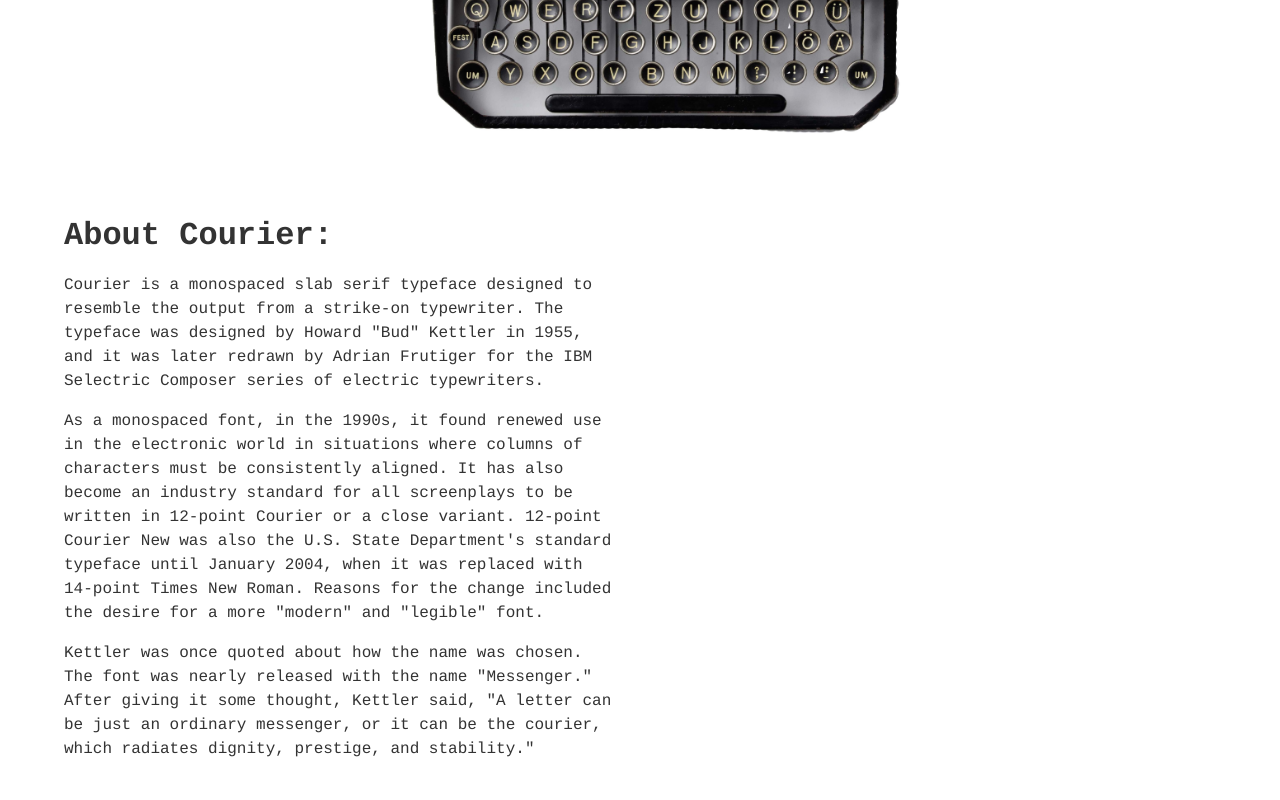
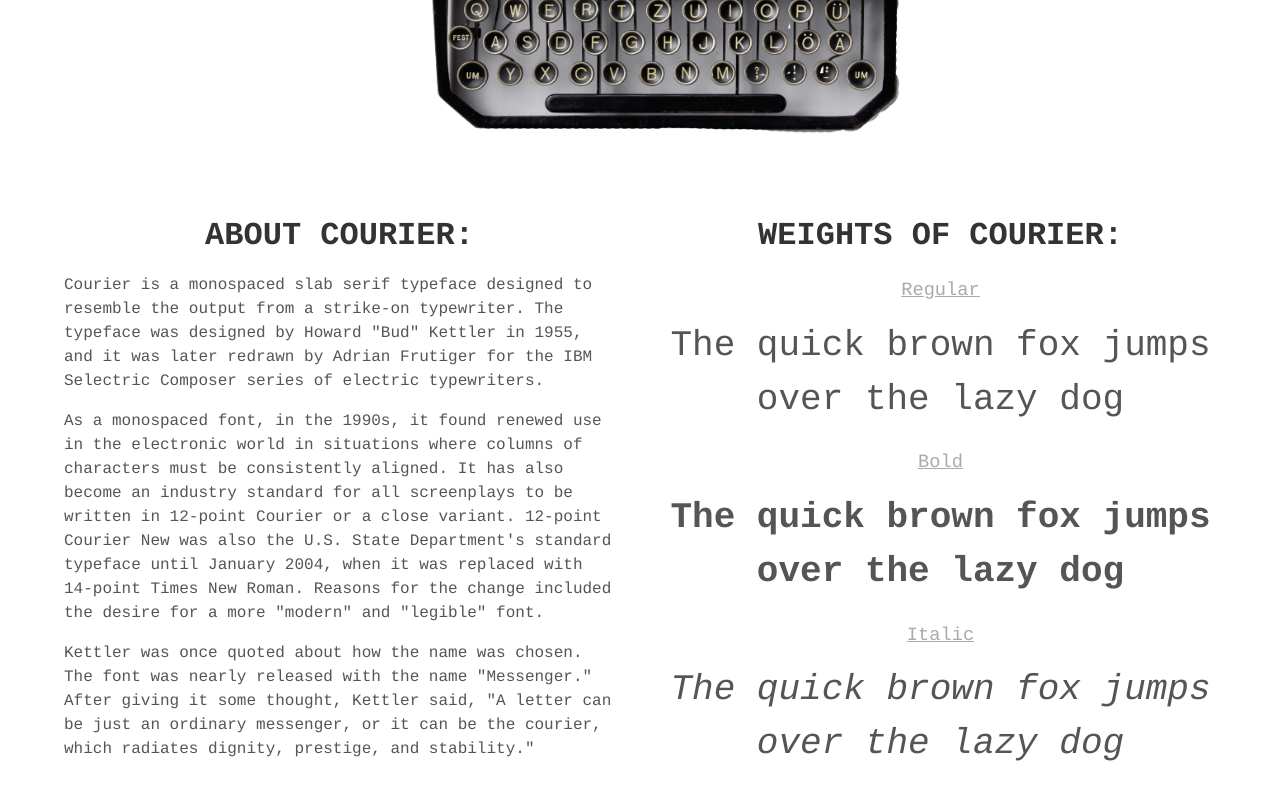
Before and after one commit to hellomynameiskate/ar589-type-challenge, a plain HTML site: page index.html in a window 1280 px wide. Shown: the part 696-1496 px from the top of the page. Drawn offline with Linux system fonts and the light colour scheme.

Commit message:
background image, about, weights

```diff
--- a/css/main.css
+++ b/css/main.css
@@ -2,12 +2,12 @@
  * CSS written here will override Tachyons
  * ======================================== */
 
-@media (min-width: 600px) {
+@media (min-width: 768px) {
   .grid {
     display: grid;
     grid-template-columns: 1fr 1fr;
     grid-template-rows: (1fr 1fr 1fr 1fr 1fr 1fr);
-    grid-column-gap: 40px;
+    grid-column-gap: 50px;
     grid-row-gap: 20px;
   }
 }
@@ -23,3 +23,9 @@
   grid-row: 2/2;
   align-self: auto;
 }
+
+.item2 {
+  grid-column: 2/2;
+  grid-row: 2/2;
+  align-self: auto;
+}
--- a/index.html
+++ b/index.html
@@ -13,12 +13,12 @@
   <link rel="stylesheet" href="/css/main.css">
 </head>
 
-<body class="pa5 courier dark-gray lh-copy">
+<body class="pa5 courier mid-gray lh-copy">
   <div class="grid">
     <div class="background-image"><img src="images/typewriter.jpg" alt="Typewriter"></div>
 
     <div class="item1">
-      <h1 class="courier dark-gray fw7 lh-solid tl pt4">About Courier:</h1>
+      <h1 class="courier dark-gray fw6 lh-solid tc pt4">ABOUT COURIER:</h1>
       <p>Courier is a monospaced slab serif typeface designed to resemble the output from a strike-on typewriter. The typeface was designed by Howard "Bud" Kettler in 1955, and it was later redrawn by Adrian Frutiger for the IBM Selectric Composer series
         of electric typewriters.</p>
 
@@ -31,15 +31,20 @@
         prestige, and stability."</p>
     </div>
 
+    <div class="item2">
+      <h1 class="courier dark-gray fw6 lh-solid pt4 tc">WEIGHTS OF COURIER:</h1>
+      <h3 class="courier light-silver underline fw2 lh-solid tc pt2">Regular</h3>
+      <div class="f2 courier mid-gray tc">The quick brown fox jumps over the lazy dog</div>
+      <h3 class="courier light-silver fw2 underline lh-solid tc pt2">Bold</h3>
+      <div class="b f2 courier mid-gray tc">The quick brown fox jumps over the lazy dog</div>
+      <h3 class="courier light-silver fw2 lh-solid tc pt2 underline">Italic</h3>
+      <div class="i f2 courier mid-gray tc">The quick brown fox jumps over the lazy dog</div>
 
+    </div>
 
-
-    </p>
-  </div>
-
-  <!-- Site JavaScript -->
-  <script src="/javascript/toggleClass.js" charset="utf-8"></script>
-  <script src="/javascript/main.js" charset="utf-8"></script>
+    <!-- Site JavaScript -->
+    <script src="/javascript/toggleClass.js" charset="utf-8"></script>
+    <script src="/javascript/main.js" charset="utf-8"></script>
 </body>
 
 </html>
```
